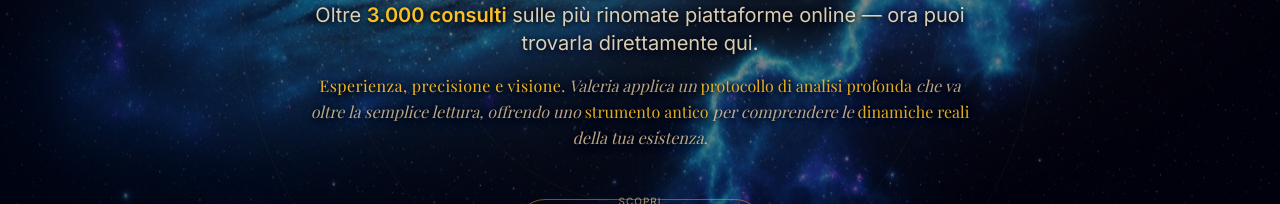
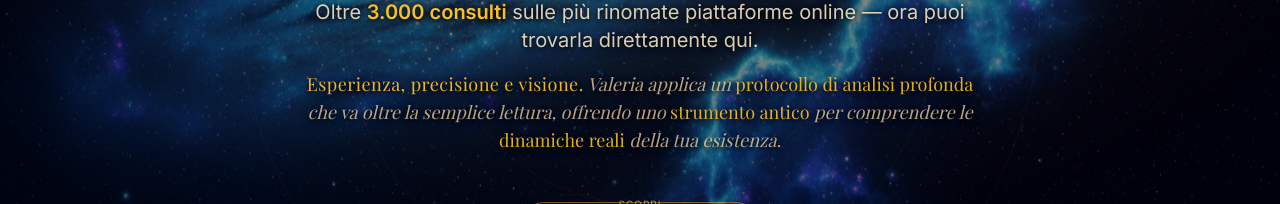
Before and after one commit to DND72/valeria-landing, a React (Vite) app: page / in a window 1280 px wide. Shown: the part 508-712 px from the top of the page. Built offline with nearby package versions, Linux system fonts and the light colour scheme; no server answers; a web font is replaced by a local one.

Commit message:
Update Hero.tsx

```diff
--- a/src/components/Hero.tsx
+++ b/src/components/Hero.tsx
@@ -148,7 +148,7 @@ export default function Hero() {
           initial={{ opacity: 0 }}
           animate={{ opacity: 1 }}
           transition={{ duration: 0.8, delay: 0.35 }}
-          className="text-white/40 text-base mb-12 italic font-serif max-w-2xl mx-auto leading-relaxed"
+          className="text-white/40 text-base md:text-lg mb-12 italic font-serif max-w-2xl mx-auto leading-relaxed"
         >
           <span className="not-italic text-gold-400/95 font-medium tracking-wide">Esperienza, precisione e visione.</span>{' '}
           Valeria applica un{' '}
```
